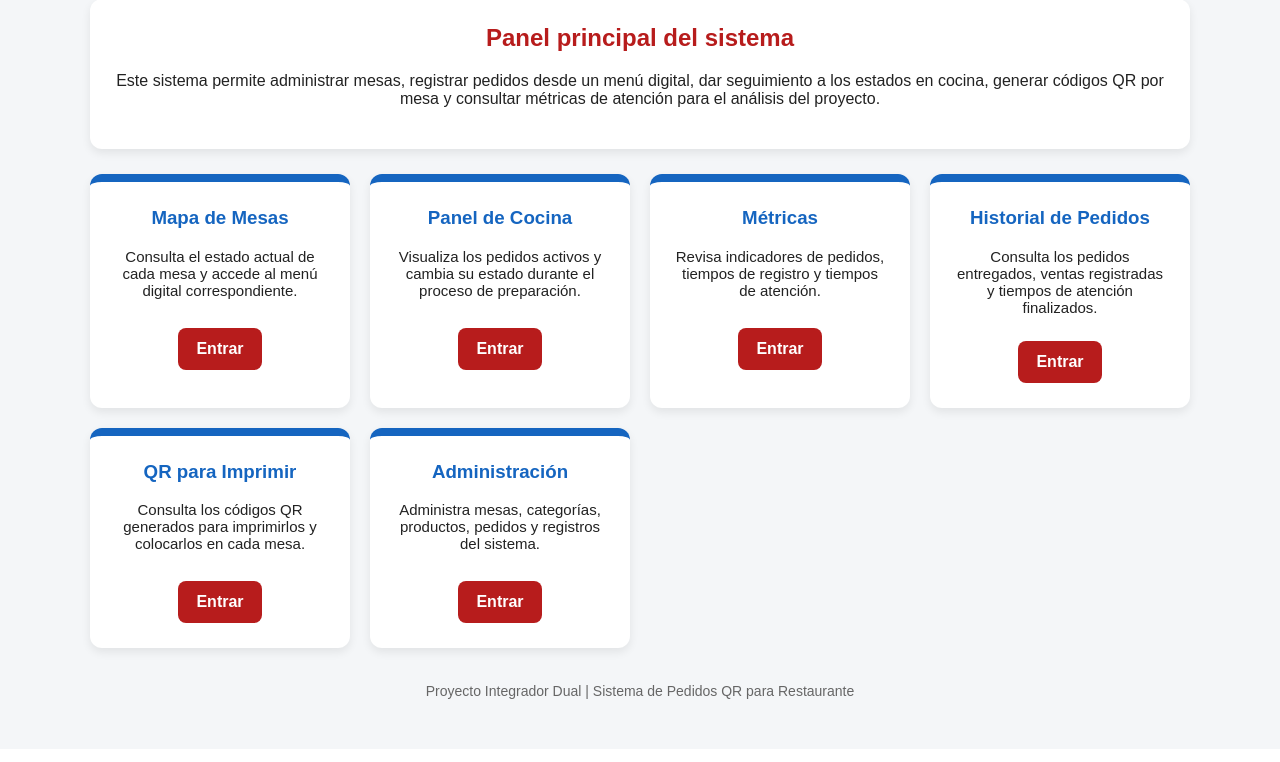
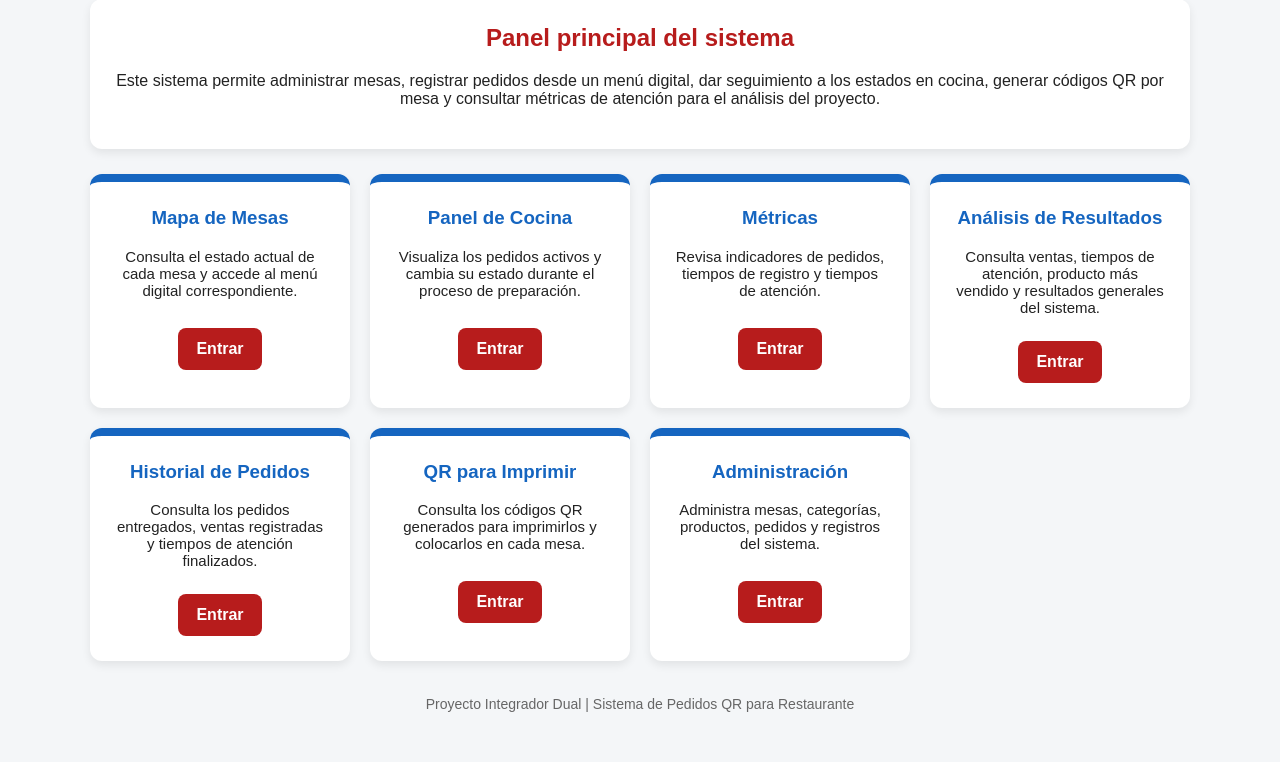
Before and after one commit to EDGARMOSS1/sistema-pedidos-qr, a Django app: page / in a window 1280 px wide. Shown: the part 209-971 px from the top of the page. Before the commit the page ends 908 px from the top, so only its background shows below. Run offline with Django 5.2, Linux system fonts and the light colour scheme.

Commit message:
Agregar acceso al analisis de resultados en pagina principal

```diff
--- a/templates/home.html
+++ b/templates/home.html
@@ -134,6 +134,11 @@
             <a class="boton" href="/metricas/">Entrar</a>
         </div>
         <div class="card">
+            <h3>Análisis de Resultados</h3>
+            <p>Consulta ventas, tiempos de atención, producto más vendido y resultados generales del sistema.</p>
+            <a class="boton" href="/metricas/analisis/">Entrar</a>
+        </div>
+        <div class="card">
             <h3>Historial de Pedidos</h3>
             <p>Consulta los pedidos entregados, ventas registradas y tiempos de atención finalizados.</p>
             <a class="boton" href="/historial/">Entrar</a>
```
